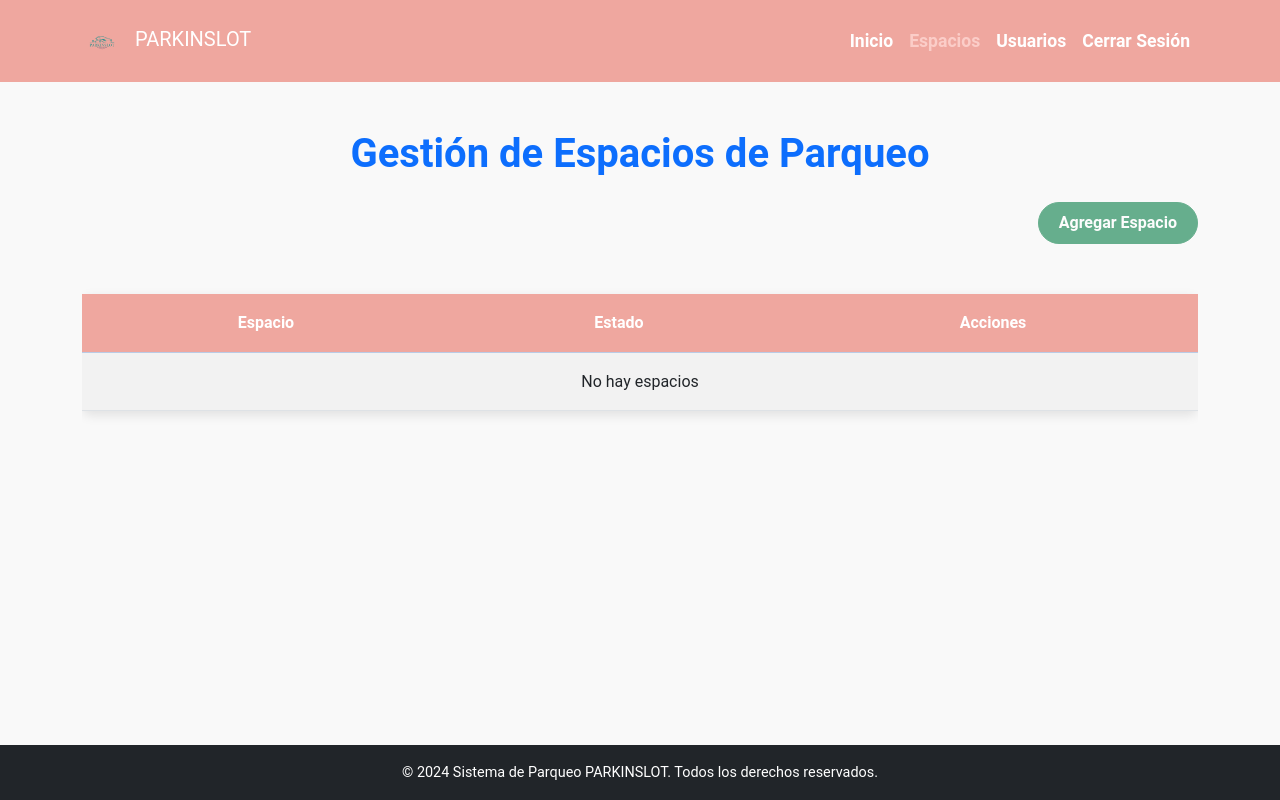
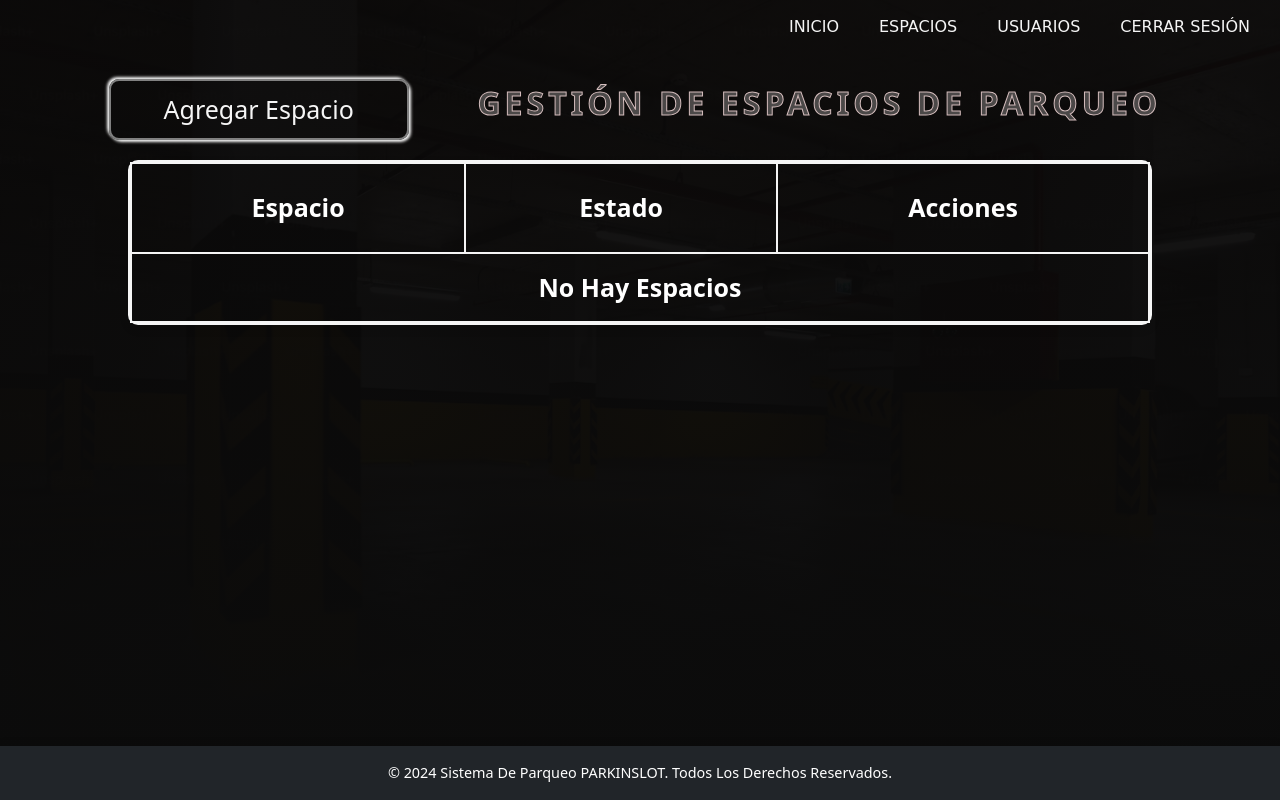
Before and after one commit to 8098125043/Sistema_de_parqueo.github.io, a Flask app: page /manage-parking in a window 1280 px wide. Run offline with Flask 3, Linux system fonts and the light colour scheme; data that the repository does not hold is empty.

Commit message:
chore: ajuste vista manage parking

```diff
--- a/static/css/manage-parking.css
+++ b/static/css/manage-parking.css
@@ -1,4 +1,3 @@
-/* General */
 * {
     margin: 0;
     padding: 0;
@@ -6,75 +5,129 @@
 }
 
 body {
-    background-color: #f9f9f9;
-    color: #333;
-    font-family: 'Roboto', sans-serif;
-    line-height: 1.6;
+    background-image: linear-gradient(rgba(10, 9, 9, 0.944), rgb(11, 11, 11)), url('../img/image.png');
+    background-size: cover;
+    background-position: bottom;
+    background-repeat: no-repeat;
+    background-attachment: fixed;
+    object-fit: cover;
+    min-height: 100vh;
+    display: flex;
+    flex-direction: column;
+    text-transform: capitalize;
+
 }
 
-/* Estilo para Títulos */
-h2 {
-    font-weight: 700;
-    font-size: 2.5rem;
-    color: #e29289;
-    margin-bottom: 30px;
+nav {
+
+    display: flex;
+    gap: 10px;
+    justify-content: end;
+    padding: 0 15px 20px 0;
 }
 
-/* Navbar */
-.navbar {
-    background-color: #efa79f;
-    padding: 1rem 2rem;
+nav li {
+    list-style: none;
+    padding: 15px;
+    color: whitesmoke;
 }
 
-.navbar .navbar-brand img {
-    height: 40px;
+nav li a {
+    text-decoration: none;
+    color: whitesmoke;
+    text-transform: uppercase;
+    font-size: 15px;
+    font-weight: bold;
+    font-family: cursive;
 }
 
-.navbar .nav-link {
-    color: #fff;
-    font-weight: bold;
-    font-size: 1.1rem;
-    padding: 10px 15px;
-    transition: color 0.3s ease;
+.info {
+    display: flex;
+    flex-direction: row-reverse;
+    justify-content: space-evenly;
 }
 
-.navbar .nav-link.active,
-.navbar .nav-link:hover {
-    color: #fbcdc8;
+.titulo2 {
+    font-size: 2em;
+    text-transform: uppercase;
+    color: rgba(213, 208, 208, 0.312);
+    text-align: center;
+    padding: 10px;
+    font-weight: bold;
+    letter-spacing: 4px;
+    -webkit-text-stroke: 1px rgb(213, 190, 190);
 }
 
-.navbar .navbar-toggler {
-    border: none;
+.botonn {
+
+    display: flex;
+    flex-direction: column;
+    justify-content: flex-end;
+    width: 250px;
 }
 
-.navbar .navbar-toggler-icon {
-    background-color: #fff;
+main {
+    flex: 1;
 }
 
-/* Tabla */
-.table {
-    background-color: #fff;
-    border-radius: 8px;
-    box-shadow: 0px 4px 12px rgba(0, 0, 0, 0.1);
-    margin-top: 30px;
-    font-size: 1rem;
+.agregarespacio {
+    padding: 10px 15px;
+    border-radius: 10px;
+    background-color: transparent;
+    color: whitesmoke;
+    font-size: 25px;
+    border: 2px solid gray;
+    box-shadow: 2px 2px 3px whitesmoke, -2px -2px 3px whitesmoke;
+    width: 300px;
+    /* margin-left: 15px; */
 }
 
-.table th {
-    background-color: #efa79f;
+
+.tabla {
+
+    border-radius: 10px;
+    margin: 20px auto;
+    box-shadow: 0 4px 10px rgba(0, 0, 0, 0.1);
+    height: auto;
+    width: 80vw;
+    border: 2px solid whitesmoke;
+
+
+
+}
+
+table {
+    width: 100%;
+    border-radius: 10px;
+    padding: 10px;
+    border: 2px solid whitesmoke;
+}
+
+.table th,
+tr,
+th {
+
     color: #fff;
     text-align: center;
-    padding: 1rem;
+    padding: 25px;
+    font-size: 25px;
+    font-weight: 700;
+    border: 2px solid whitesmoke;
+}
+
+td {
+    padding: 15px;
 }
 
 .table td {
     text-align: center;
-    padding: 1rem;
-    font-size: 1rem;
+    padding: 2rem;
+    font-size: 20px;
 }
 
 .table-hover tbody tr:hover {
-    background-color: #f2f2f2;
+    background-color: #fafafa;
+
     cursor: pointer;
 }
 
@@ -89,30 +142,32 @@ h2 {
 }
 
 .table .badge.bg-danger {
-    background-color: #dc3545;
+    background-color: #744b4f90;
 }
 
-/* Botones */
+
 .btn {
     border-radius: 25px;
     font-size: 1rem;
     font-weight: bold;
     padding: 8px 20px;
     transition: background-color 0.3s ease;
+    border: none;
 }
 
 .btn-primary {
-    background-color: #fbcdc8;
-    border: none;
+    background-color: #221b1a8f;
+    color: #fff;
 }
 
 .btn-primary:hover {
-    background-color: #e29289;
+    background-color: #8c5b5499;
+
 }
 
 .btn-secondary {
-    background-color: #bbb;
-    border: none;
+    background-color: #1b1615;
+    color: #fff;
 }
 
 .btn-secondary:disabled {
@@ -120,25 +175,36 @@ h2 {
     color: #999;
 }
 
-/* Estilos de Footer */
+.btn-editar {
+    color: wheat;
+    background-color: rgba(119, 136, 153, 0.245);
+}
+
+.btn-elimina {
+    background-color: #8c5b5483;
+    color: whitesmoke;
+}
+
+.btn-pago {
+    background-color: rgba(153, 192, 193, 0.469);
+}
+
 footer {
-    background-color: #333;
+
     color: white;
     padding: 20px 0;
     text-align: center;
     font-size: 0.9rem;
+    box-shadow: 0 -2px 10px rgba(0, 0, 0, 0.05);
+    background-color: #1f1e1e59;
 }
 
 footer p {
     margin-bottom: 0;
 }
 
-/* Espaciado de la tabla */
-.table-responsive {
-    margin-top: 20px;
-}
 
-/* Formularios */
+
 .form-control {
     border-radius: 20px;
     border: 1px solid #ddd;
@@ -148,18 +214,18 @@ footer p {
 }
 
 .form-control:focus {
-    border-color: #e29289;
-    box-shadow: 0px 0px 5px rgba(226, 146, 137, 0.5);
+    border-color: #0f0d0db7;
+    box-shadow: 0px 0px 5px rgba(197, 128, 120, 0.5);
 }
 
-/* Modal */
+
 .modal-content {
     border-radius: 12px;
     box-shadow: 0px 4px 15px rgba(0, 0, 0, 0.1);
 }
 
 .modal-header {
-    background-color: #e29289;
+    background-color: #474444;
     color: white;
     font-weight: bold;
     border-top-left-radius: 12px;
@@ -174,7 +240,6 @@ footer p {
     border-radius: 5px;
 }
 
-/* Media Queries para dispositivos pequeños */
 @media (max-width: 768px) {
     .navbar {
         padding: 1rem;
--- a/templates/manage-parking.html
+++ b/templates/manage-parking.html
@@ -5,49 +5,33 @@
     <meta charset="UTF-8">
     <meta name="viewport" content="width=device-width, initial-scale=1.0">
     <title>Gestión de Espacios - Sistema de Parqueo</title>
-    <!-- Vinculación de Bootstrap y CSS personalizado -->
     <link href="https://cdn.jsdelivr.net/npm/bootstrap@5.3.0/dist/css/bootstrap.min.css" rel="stylesheet">
     <link rel="stylesheet" href="../static/css/manage-parking.css">
 </head>
 
 <body>
-    <header>
-        <nav class="navbar navbar-expand-lg" style="background-color: #efa79f;">
-            <div class="container">
-                <a class="navbar-brand" href="/">
-                    <img src="../static/img/parkin.png" alt="Parkinslot" class="imagenparqueo">
-                    <span class="ms-2 text-white">PARKINSLOT</span>
-                </a>
-                <button class="navbar-toggler" type="button" data-bs-toggle="collapse" data-bs-target="#navbarNav">
-                    <span class="navbar-toggler-icon"></span>
-                </button>
-                <div class="collapse navbar-collapse" id="navbarNav">
-                    <ul class="navbar-nav ms-auto">
+    <nav>
         <li class="nav-item"><a class="nav-link" href="/inicio">Inicio</a></li>
         <li class="nav-item"><a class="nav-link active" href="/manage-parking">Espacios</a></li>
         <li class="nav-item"><a class="nav-link" href="/user">Usuarios</a></li>
-                        <!-- <li class="nav-item"><a class="nav-link" href="/entrada-vehiculo">Registrar Entrada</a></li>
-                        <li class="nav-item"><a class="nav-link" href="/salida-vehiculo">Registrar Salida</a></li> -->
+        <!-- <li class="nav-item"><a class="nav-link" href="/entrada-vehiculo">Registrar Entrada</a></li> -->
+        <!-- <li class="nav-item"><a class="nav-link" href="/salida-vehiculo">Registrar Salida</a></li> -->
         <li class="nav-item"><a class="nav-link" href="/login">Cerrar Sesión</a></li>
-                    </ul>
-                </div>
-            </div>
     </nav>
-    </header>
 
-    <main class="container mt-5">
-        <h2 class="text-center text-primary mb-4">Gestión de Espacios de Parqueo</h2>
-
-
-        <div class="text-end mb-3">
-            <button class="btn btn-success" data-bs-toggle="modal" data-bs-target="#modalAgregarEspacio"
+    <main>
+        <div class="info">
+            <h2 class="titulo2">Gestión de Espacios de Parqueo</h2>
+            <div class="botonn">
+                <button class="agregarespacio" data-bs-toggle="modal" data-bs-target="#modalAgregarEspacio"
                     disabled>Agregar
                     Espacio</button>
             </div>
+        </div>
 
-        <div class="table-responsive">
-            <table class="table table-striped table-hover text-center">
-                <thead class="table-primary">
+        <div class="tabla">
+            <table>
+                <thead>
                     <tr>
                         <th>Espacio</th>
                         <th>Estado</th>
@@ -60,18 +44,21 @@
                         <td colspan="3">No hay espacios</td>
                     </tr>
                     {% endif %}
+
                     {% if espacios %}
-
                     {% for espacio in espacios %}
                     <tr>
                         <td>{{ espacio.id_espacio }}</td>
                         <td><span class="badge bg-success">{{ espacio.estado }}</span></td>
                         <td>
-                            <button class="btn btn-sm btn-primary" onclick="asignarEntrada(1)">Registrar
+                            <button class="btn btn-sm btn-secondary" onclick="asignarEntrada(1)">Registrar
                                 Entrada</button>
-                            <button class="btn btn-sm btn-warning" onclick="editarEspacio(1)">Editar</button>
-                            <button class="btn btn-sm btn-danger" onclick="eliminarEspacio(1)"
+                            <button class="btn btn-sm btn-editar" onclick="editarEspacio(1)">Editar</button>
+                            <button class="btn btn-sm btn-eliminar" onclick="eliminarEspacio(1)"
                                 disabled>Eliminar</button>
+                            <button class="btn btn-sm btn-pago" data-bs-toggle="modal" data-bs-target="#modalPago"
+                                onclick="abrirModalPago(1)">Realizar Pago</button>
+
                         </td>
                     </tr>
                     {% endfor %}
@@ -112,6 +99,41 @@
         </div>
     </div>
 
+    <div class="modal fade" id="modalPago" tabindex="-1" aria-labelledby="modalPagoLabel" aria-hidden="true">
+        <div class="modal-dialog">
+            <div class="modal-content">
+                <div class="modal-header">
+                    <h5 class="modal-title" id="modalPagoLabel">Realizar Pago</h5>
+                    <button type="button" class="btn-close" data-bs-dismiss="modal" aria-label="Close"></button>
+                </div>
+                <div class="modal-body">
+                    <form id="form-pago">
+                        <div class="mb-3">
+                            <label for="espacio-salida" class="form-label">Espacio</label>
+                            <input type="text" class="form-control" id="espacio-salida" disabled>
+                        </div>
+                        <div class="mb-3">
+                            <label for="monto-salida" class="form-label">Monto Total</label>
+                            <input type="text" class="form-control" id="monto-salida" disabled>
+                        </div>
+                        <div class="mb-3">
+                            <label for="metodo-pago-salida" class="form-label">Método de Pago</label>
+                            <select class="form-control" id="metodo-pago-salida" required>
+                                <option value="tarjeta">Tarjeta</option>
+                                <option value="paypal">PayPal</option>
+                                <option value="efectivo">Efectivo</option>
+                            </select>
+                        </div>
+                    </form>
+                </div>
+                <div class="modal-footer">
+                    <button type="button" class="btn btn-secondary" data-bs-dismiss="modal">Cerrar</button>
+                    <button type="submit" class="btn btn-primary" form="form-pago">Confirmar Pago</button>
+                </div>
+            </div>
+        </div>
+    </div>
+
     <footer class="bg-dark text-white text-center py-3 fixed-bottom">
         <p>&copy; 2024 Sistema de Parqueo PARKINSLOT. Todos los derechos reservados.</p>
     </footer>
```
Lines whose indentation alone changed are shown as unchanged.
